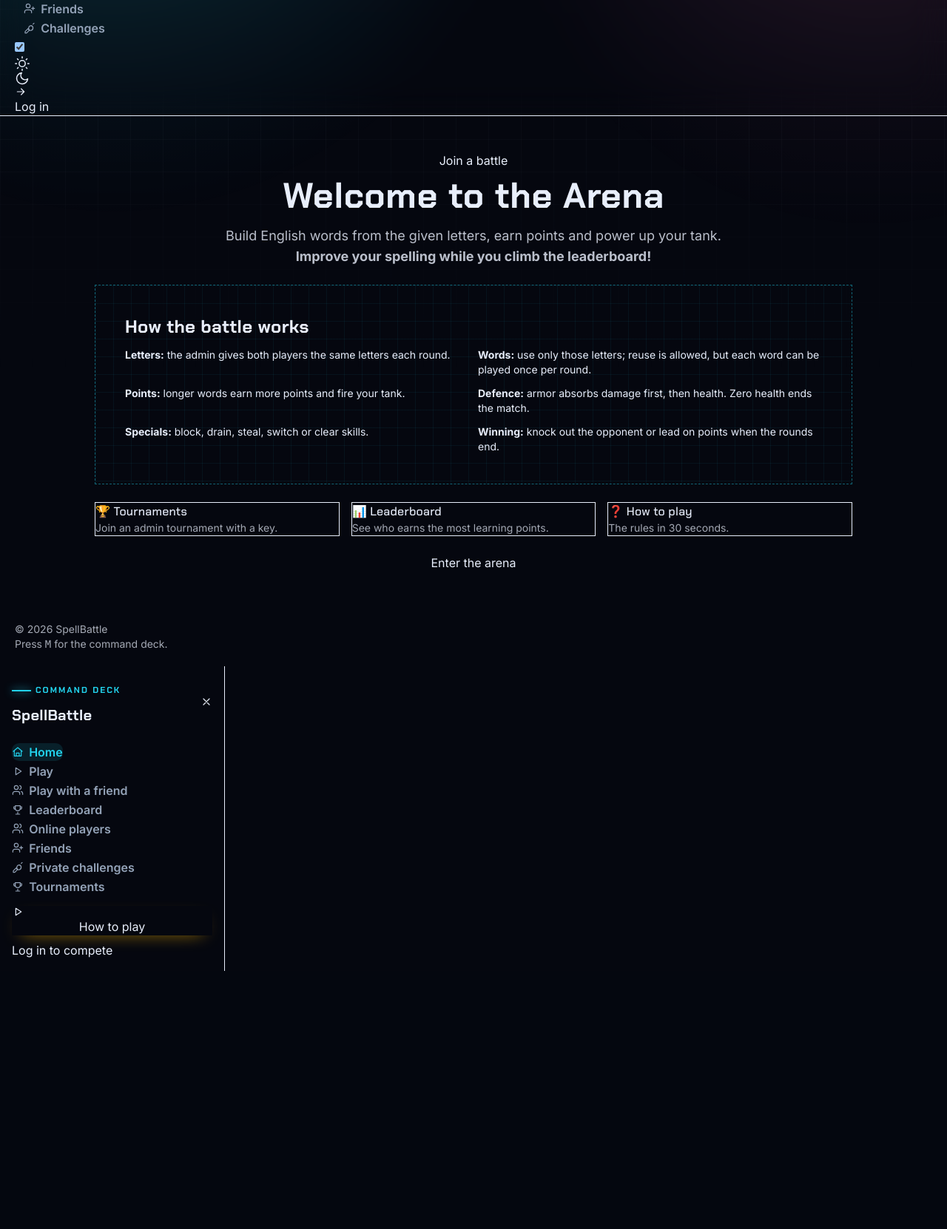
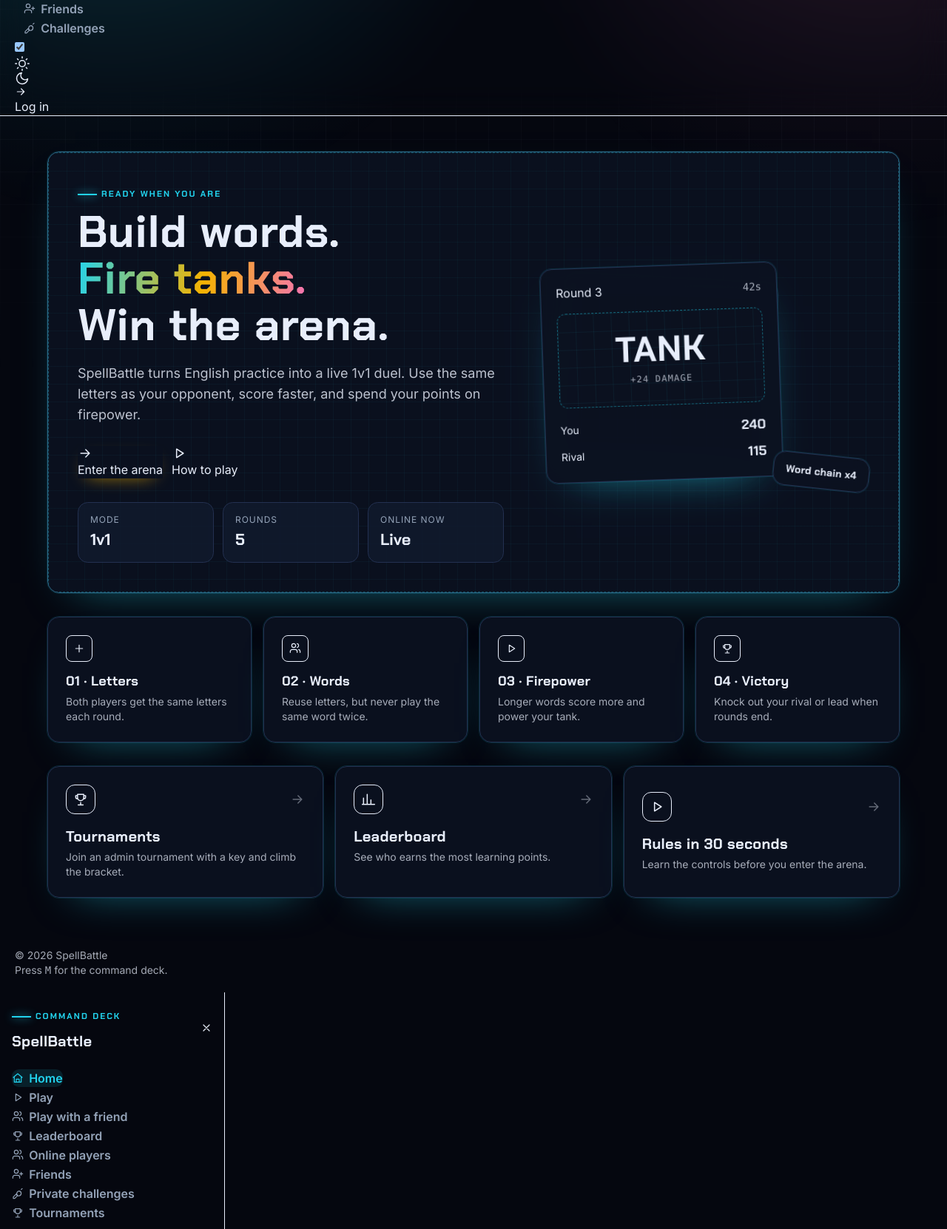
Before and after one commit to Ibrahimibrahimi/english-plateform, a Flask app: page / in a window 1280 px wide. Shown: the part 164-1826 px from the top of the page at 74% size. Before the commit the page ends 1477 px from the top, so only its background shows below. Run offline with Flask 3, Linux system fonts and the light colour scheme; some libraries are stand-ins or nearby versions.

Commit message:
fix: correct home badge and redesign landing page

```diff
--- a/app/static/js/home.js
+++ b/app/static/js/home.js
@@ -1,9 +1,12 @@
 import { request } from "./api.js";
 
-const badge = document.querySelector(".badge-warning.badge-outline");
+const count = document.getElementById("online-count");
+const status = document.getElementById("online-status");
 try {
   const players = await request("/api/players/online");
-  if (badge) badge.textContent = `${players.length + 1} players are online`;
+  if (count) count.textContent = String(players.length + 1);
+  if (status) status.textContent = "Arenas active";
 } catch (error) {
-  if (badge) badge.textContent = "Join a battle";
+  if (count) count.textContent = "Live";
+  if (status) status.textContent = "Ready when you are";
 }
--- a/app/templates/index.html
+++ b/app/templates/index.html
@@ -1,45 +1,114 @@
 {% extends "base.html" %}
+{% from "_components.html" import icon %}
 {% block title %}SpellBattle | Home{% endblock %}
 {% block page %}home{% endblock %}
 {% block content %}
-<div class="mx-auto flex max-w-5xl flex-col gap-6">
-  <section class="text-center fade-in">
-    <div class="badge badge-warning badge-outline mb-3">1 vs 1 spelling battles</div>
-    <h1 class="text-4xl md:text-5xl font-extrabold">Welcome to the Arena</h1>
-    <p class="mt-4 text-base md:text-lg opacity-80">
-      Build English words from the given letters, earn points and power up your tank.
-      <br />
-      <span class="font-bold badge mt-2">Improve your spelling while you climb the leaderboard!</span>
-    </p>
-  </section>
+<div class="page-shell flex flex-col gap-8">
+  <section class="glow-panel relative overflow-hidden p-6 fade-in sm:p-10">
+    <div class="stage pointer-events-none absolute inset-0 opacity-70"></div>
+    <div class="relative grid items-center gap-8 lg:grid-cols-[1.15fr_0.85fr]">
+      <div>
+        <span id="online-status" class="eyebrow">Checking arena</span>
+        <h1 class="font-display text-4xl font-bold leading-[1.05] sm:text-5xl lg:text-6xl">
+          Build words.<br />
+          <span class="glow-text">Fire tanks.</span><br />
+          Win the arena.
+        </h1>
+        <p class="mt-5 max-w-xl text-base opacity-80 sm:text-lg">
+          SpellBattle turns English practice into a live 1v1 duel. Use the same letters as your opponent,
+          score faster, and spend your points on firepower.
+        </p>
+        <div class="mt-7 flex flex-wrap gap-3">
+          <a href="/play" class="btn btn-warning btn-lg gap-2">{{ icon("arrow", "h-5 w-5") }}Enter the arena</a>
+          <button data-open-howto class="btn btn-outline btn-lg gap-2">{{ icon("play", "h-5 w-5") }}How to play</button>
+        </div>
+        <div class="mt-8 grid max-w-xl grid-cols-3 gap-3">
+          <div class="stat-tile"><span>Mode</span><strong>1v1</strong></div>
+          <div class="stat-tile"><span>Rounds</span><strong>5</strong></div>
+          <div class="stat-tile"><span>Online now</span><strong id="online-count">--</strong></div>
+        </div>
+      </div>
 
-  <section class="stage bg-info/10 rounded-box p-6 md:p-10 fade-in">
-    <h2 class="text-2xl font-extrabold mb-3">How the battle works</h2>
-    <div class="grid gap-3 md:grid-cols-2 text-sm">
-      <p><span class="font-bold">Letters:</span> the admin gives both players the same letters each round.</p>
-      <p><span class="font-bold">Words:</span> use only those letters; reuse is allowed, but each word can be played once per round.</p>
-      <p><span class="font-bold">Points:</span> longer words earn more points and fire your tank.</p>
-      <p><span class="font-bold">Defence:</span> armor absorbs damage first, then health. Zero health ends the match.</p>
-      <p><span class="font-bold">Specials:</span> block, drain, steal, switch or clear skills.</p>
-      <p><span class="font-bold">Winning:</span> knock out the opponent or lead on points when the rounds end.</p>
+      <div class="relative hidden min-h-72 lg:block">
+        <div class="panel absolute left-6 top-4 h-64 w-72 rotate-3 opacity-60"></div>
+        <div class="panel relative z-10 w-80 -rotate-2 p-5 shadow-2xl">
+          <div class="flex items-center justify-between">
+            <span class="badge badge-warning badge-sm">Round 3</span>
+            <span class="font-mono text-sm opacity-70">42s</span>
+          </div>
+          <div class="stage mt-4 grid h-32 place-items-center rounded-xl">
+            <div class="text-center">
+              <div class="font-display text-5xl font-bold tracking-[0.25em] text-warning">TANK</div>
+              <div class="mt-2 font-mono text-xs uppercase tracking-widest opacity-70">+24 damage</div>
+            </div>
+          </div>
+          <div class="mt-4 flex items-center justify-between text-sm">
+            <span class="badge badge-outline">You</span>
+            <div class="h-2 w-36 overflow-hidden rounded-full bg-base-300"><div class="h-full w-3/4 rounded-full bg-success"></div></div>
+            <span class="font-display text-lg font-bold text-warning">240</span>
+          </div>
+          <div class="mt-2 flex items-center justify-between text-sm">
+            <span class="badge badge-outline">Rival</span>
+            <div class="h-2 w-36 overflow-hidden rounded-full bg-base-300"><div class="h-full w-2/5 rounded-full bg-error"></div></div>
+            <span class="font-display text-lg font-bold">115</span>
+          </div>
+        </div>
+        <div class="panel absolute -bottom-3 right-0 z-20 rotate-6 px-4 py-3 font-display text-sm font-bold shadow-xl">
+          Word chain x4
+        </div>
+      </div>
     </div>
   </section>
 
-  <section class="grid grid-cols-1 sm:grid-cols-3 gap-4 fade-in">
-    <a href="/play-tournament" class="card bg-base-100 border border-base-300 hover:border-warning hover:-translate-y-1 transition">
-      <div class="card-body"><h3 class="card-title">🏆 Tournaments</h3><p class="opacity-70 text-sm">Join an admin tournament with a key.</p></div>
+  <section class="grid gap-4 sm:grid-cols-2 lg:grid-cols-4">
+    <article class="panel panel-pad fade-in">
+      <span class="grid h-9 w-9 place-items-center rounded-lg border border-warning/40 bg-warning/10 text-warning">{{ icon("plus", "h-4 w-4") }}</span>
+      <h2 class="mt-3 text-lg font-bold">01 · Letters</h2>
+      <p class="mt-1 text-sm opacity-70">Both players get the same letters each round.</p>
+    </article>
+    <article class="panel panel-pad fade-in">
+      <span class="grid h-9 w-9 place-items-center rounded-lg border border-primary/40 bg-primary/10 text-primary">{{ icon("users", "h-4 w-4") }}</span>
+      <h2 class="mt-3 text-lg font-bold">02 · Words</h2>
+      <p class="mt-1 text-sm opacity-70">Reuse letters, but never play the same word twice.</p>
+    </article>
+    <article class="panel panel-pad fade-in">
+      <span class="grid h-9 w-9 place-items-center rounded-lg border border-secondary/40 bg-secondary/10 text-secondary">{{ icon("play", "h-4 w-4") }}</span>
+      <h2 class="mt-3 text-lg font-bold">03 · Firepower</h2>
+      <p class="mt-1 text-sm opacity-70">Longer words score more and power your tank.</p>
+    </article>
+    <article class="panel panel-pad fade-in">
+      <span class="grid h-9 w-9 place-items-center rounded-lg border border-success/40 bg-success/10 text-success">{{ icon("trophy", "h-4 w-4") }}</span>
+      <h2 class="mt-3 text-lg font-bold">04 · Victory</h2>
+      <p class="mt-1 text-sm opacity-70">Knock out your rival or lead when rounds end.</p>
+    </article>
+  </section>
+
+  <section class="grid gap-4 md:grid-cols-3">
+    <a href="/play-tournament" class="panel panel-pad group fade-in transition hover:-translate-y-1 hover:border-warning/60">
+      <div class="flex items-center justify-between">
+        <span class="grid h-10 w-10 place-items-center rounded-xl border border-warning/40 bg-warning/10 text-warning">{{ icon("trophy", "h-5 w-5") }}</span>
+        {{ icon("arrow", "h-5 w-5 opacity-40 transition group-hover:translate-x-1 group-hover:text-warning") }}
+      </div>
+      <h2 class="mt-4 text-xl font-bold">Tournaments</h2>
+      <p class="mt-1 text-sm opacity-70">Join an admin tournament with a key and climb the bracket.</p>
     </a>
-    <a href="/leaderboard" class="card bg-base-100 border border-base-300 hover:border-warning hover:-translate-y-1 transition">
-      <div class="card-body"><h3 class="card-title">📊 Leaderboard</h3><p class="opacity-70 text-sm">See who earns the most learning points.</p></div>
+    <a href="/leaderboard" class="panel panel-pad group fade-in transition hover:-translate-y-1 hover:border-primary/60">
+      <div class="flex items-center justify-between">
+        <span class="grid h-10 w-10 place-items-center rounded-xl border border-primary/40 bg-primary/10 text-primary">{{ icon("chart", "h-5 w-5") }}</span>
+        {{ icon("arrow", "h-5 w-5 opacity-40 transition group-hover:translate-x-1 group-hover:text-primary") }}
+      </div>
+      <h2 class="mt-4 text-xl font-bold">Leaderboard</h2>
+      <p class="mt-1 text-sm opacity-70">See who earns the most learning points.</p>
     </a>
-    <button data-open-howto class="card bg-base-100 border border-base-300 hover:border-warning hover:-translate-y-1 transition text-left">
-      <div class="card-body"><h3 class="card-title">❓ How to play</h3><p class="opacity-70 text-sm">The rules in 30 seconds.</p></div>
+    <button data-open-howto class="panel panel-pad group fade-in text-left transition hover:-translate-y-1 hover:border-secondary/60">
+      <div class="flex items-center justify-between">
+        <span class="grid h-10 w-10 place-items-center rounded-xl border border-secondary/40 bg-secondary/10 text-secondary">{{ icon("play", "h-5 w-5") }}</span>
+        {{ icon("arrow", "h-5 w-5 opacity-40 transition group-hover:translate-x-1 group-hover:text-secondary") }}
+      </div>
+      <h2 class="mt-4 text-xl font-bold">Rules in 30 seconds</h2>
+      <p class="mt-1 text-sm opacity-70">Learn the controls before you enter the arena.</p>
     </button>
   </section>
-
-  <div class="text-center">
-    <a href="/play" class="btn btn-warning btn-lg">Enter the arena</a>
-  </div>
 </div>
 {% endblock %}
 {% block scripts %}<script type="module" src="/static/js/home.js"></script>{% endblock %}
```
